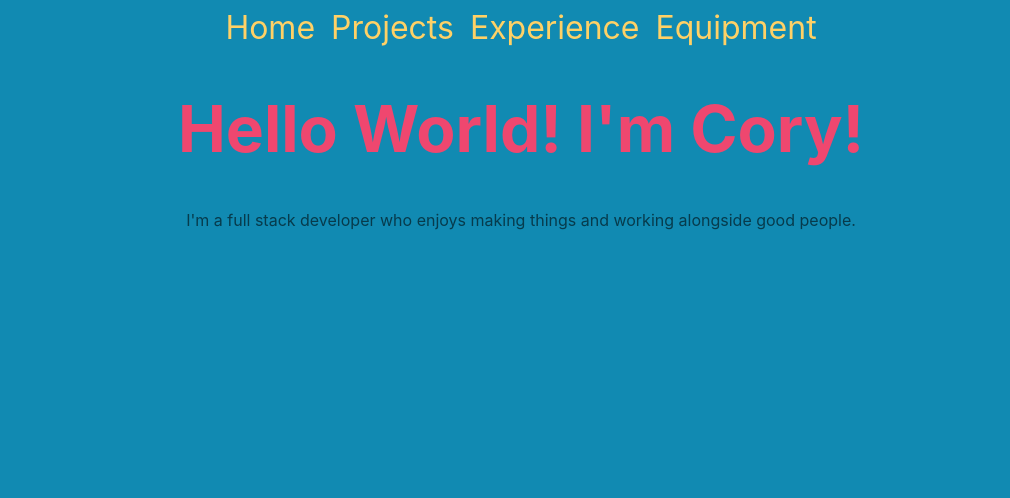
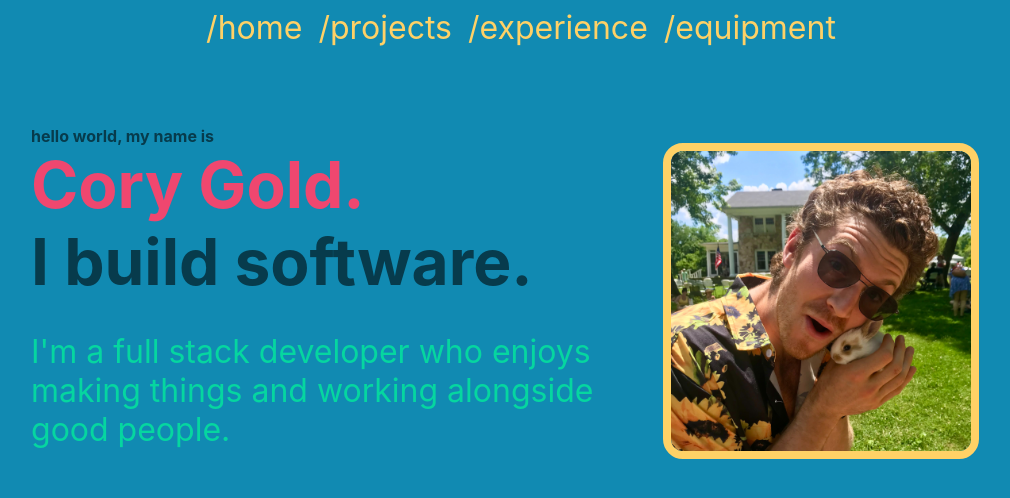
Before and after one commit to corumgold/corygold.dev, a React (Create React App) app: page / in a window 1280 px wide. Shown: the top 498 px of the page, without its empty margins (119-1129 px from the left). Built offline with nearby package versions, Linux system fonts and the light colour scheme.

Commit message:
Style home heaader

```diff
--- a/src/components/Home.js
+++ b/src/components/Home.js
@@ -1,14 +1,22 @@
 import React from "react";
+import bunnyPhoto from "../photos/bunnypic.jpg";
 
 const Home = () => {
   return (
-    <>
-      <h1>Hello World! I'm Cory!</h1>
-      <p>
-        I'm a full stack developer who enjoys making things and working
-        alongside good people.
-      </p>
-    </>
+    <div className="home-header">
+      <div className="intro">
+        <h1>hello world, my name is</h1>
+        <h2 className="big-header">Cory Gold.</h2>
+        <h3 className="big-header">I build software.</h3>
+        <p>
+          I'm a full stack developer who enjoys making things and working
+          alongside good people.
+        </p>
+      </div>
+      <div>
+        <img id="bunny-photo" src={bunnyPhoto} alt="Cory with Bunny" />
+      </div>
+    </div>
   );
 };
 
--- a/src/components/Nav.js
+++ b/src/components/Nav.js
@@ -4,10 +4,10 @@ import { Link } from "react-router-dom";
 const Nav = () => {
   return (
     <nav>
-      <Link to="/">Home</Link>
-      <Link to="/projects">Projects</Link>
-      <Link to="/experience">Experience</Link>
-      <Link to="/equipment">Equipment</Link>
+      <Link to="/">/home</Link>
+      <Link to="/projects">/projects</Link>
+      <Link to="/experience">/experience</Link>
+      <Link to="/equipment">/equipment</Link>
     </nav>
   );
 };
--- a/src/index.css
+++ b/src/index.css
@@ -3,10 +3,12 @@ body {
   font-family: -apple-system, BlinkMacSystemFont, "Segoe UI", "Roboto", "Oxygen",
     "Ubuntu", "Cantarell", "Fira Sans", "Droid Sans", "Helvetica Neue",
     sans-serif;
-  -webkit-font-smoothing: antialiased;
-  -moz-osx-font-smoothing: grayscale;
+  /* -webkit-font-smoothing: antialiased;
+  -moz-osx-font-smoothing: grayscale; */
   background-color: #118ab2;
-  color: #073B4C;
+  color: #073b4c;
+  display: flex;
+  justify-content: center;
 }
 
 code {
@@ -33,3 +35,46 @@ h1 {
   font-size: 4rem;
   color: #ef476f;
 }
+
+/* Home */
+
+.home-header {
+  display: flex;
+  flex: 1 1 0px;
+  margin: 4rem 2rem;
+  align-items: center;
+  justify-content: center;
+}
+
+.home-header p {
+  font-size: 2rem;
+  max-width: 600px;
+  color: #06d6a0;
+  margin: ;
+}
+
+.intro {
+  text-align: left;
+}
+
+.intro h1 {
+  font-size: 1rem;
+  color: #073b4c;
+  margin: 0;
+}
+
+.big-header {
+  font-size: 4rem;
+  margin: 0;
+}
+
+h2.big-header {
+  color: #ef476f;
+}
+
+#bunny-photo {
+  width: 300px;
+  border-radius: 20px;
+  border: 8px solid #ffd166;
+  margin: 2rem;
+}
```
Also changed, not shown: src/photos/bunnypic.jpg (added).
